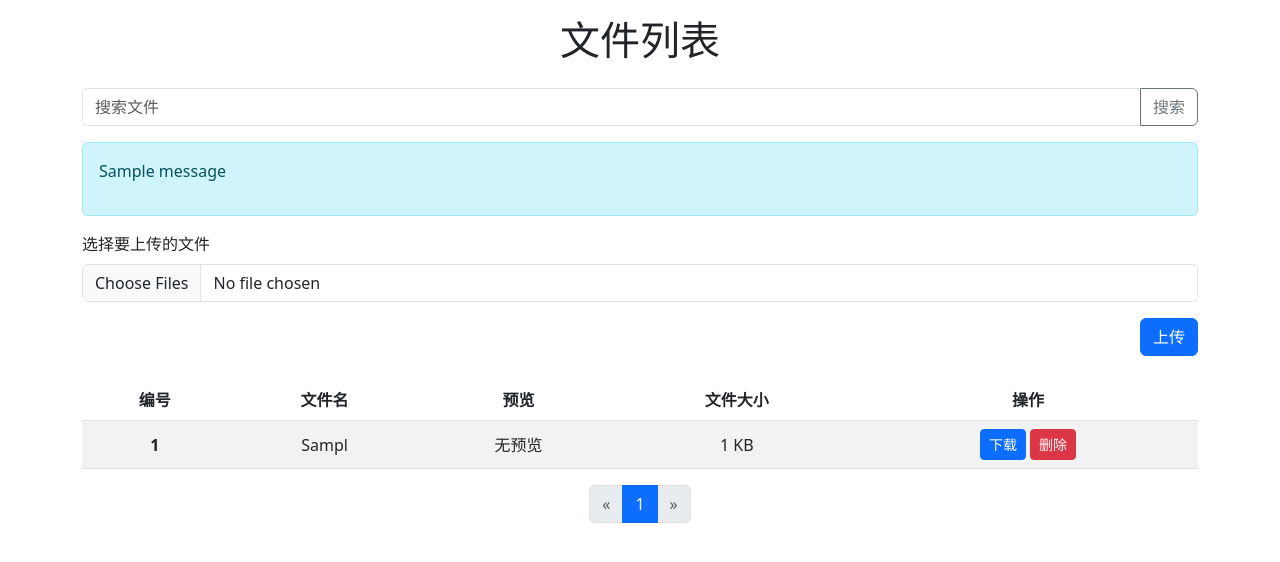
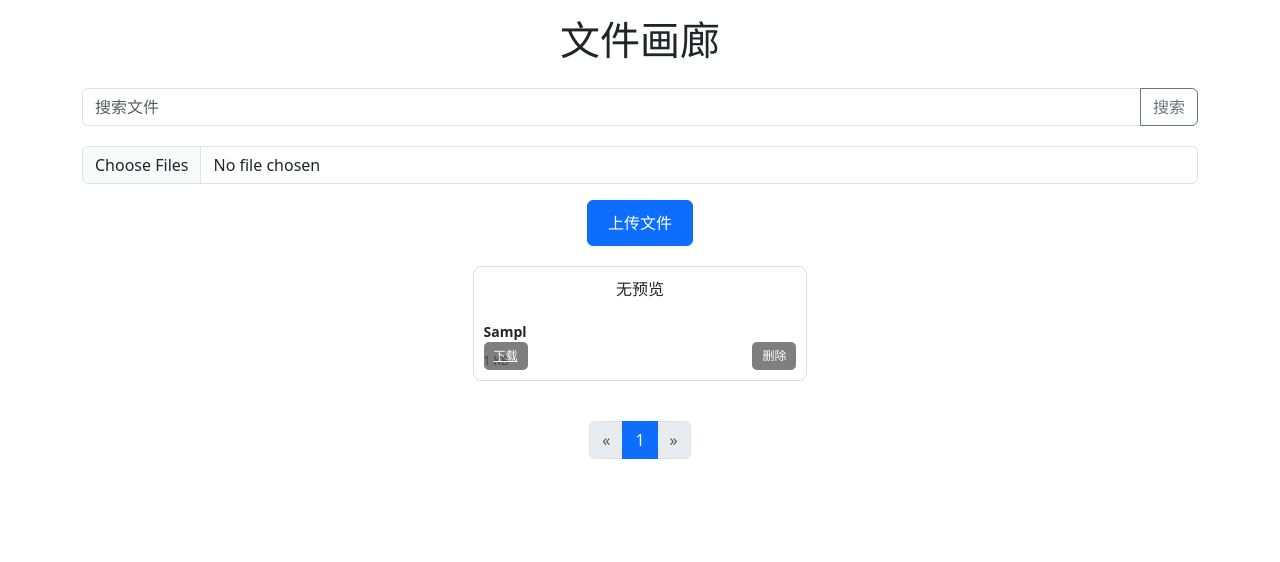
Before and after one commit to hongzhe12/cloudbox, a Django app: template templates/cloud/file_list.html in a window 1280 px wide. Shown: the top 562 px of the page. Run offline with Django 4.2, Linux system fonts and the light colour scheme; the template is opened without the code that fills it: most values are stand-ins (such as "Sample title", 1, 10 or a date in 2020); one stand-in notice (Sample message) is shown; some libraries are stand-ins or nearby versions.

Commit message:
update: 修改为流式布局

```diff
--- a/templates/cloud/file_list.html
+++ b/templates/cloud/file_list.html
@@ -4,39 +4,103 @@
 <head>
     <meta charset="UTF-8">
     <meta name="viewport" content="width=device-width, initial-scale=1.0">
-    <title>文件列表</title>
+    <title>文件画廊</title>
     <link href="{% static 'css/bootstrap.min.css' %}" rel="stylesheet">
 
     <!-- 引入 Fancybox CSS -->
     <link href="{% static 'css/jquery.fancybox.min.css' %}" rel="stylesheet">
+
     <style>
-        .file-preview {
-            width: 100px;
-            height: 100px;
+        .file-card {
+            border: 1px solid #ddd;
+            border-radius: 8px;
+            overflow: hidden;
+            position: relative;
+            margin-bottom: 20px;
+        }
+
+        .file-card img {
+            width: 100%;
+            height: auto;
             object-fit: cover;
         }
 
-        .btn-sm {
-            font-size: 0.875rem;
+        .file-card-body {
+            padding: 10px;
+        }
+
+        .file-name {
+            font-size: 14px;
+            font-weight: bold;
+            margin-bottom: 10px;
+        }
+
+        .file-size {
+            font-size: 12px;
+            color: #888;
+        }
+
+        .file-actions {
+            position: absolute;
+            bottom: 10px;
+            left: 10px;
+            right: 10px;
+            display: flex;
+            justify-content: space-between;
+        }
+
+        .file-actions a,
+        .file-actions button {
+            background-color: rgba(0, 0, 0, 0.5);
+            color: white;
+            border: none;
+            padding: 5px 10px;
+            font-size: 12px;
+            border-radius: 5px;
+            cursor: pointer;
+        }
+
+        .file-actions a:hover,
+        .file-actions button:hover {
+            background-color: rgba(0, 0, 0, 0.7);
+        }
+
+        .gallery-row {
+            display: flex;
+            flex-wrap: wrap;
+            justify-content: space-around;
+        }
+
+        .gallery-column {
+            width: 30%;
+            margin-bottom: 20px;
+        }
+
+        .upload-btn-container {
+            margin: 20px 0;
+            text-align: center;
+        }
+
+        .upload-btn-container button {
+            font-size: 16px;
+            padding: 10px 20px;
+        }
+
+        .search-container {
+            margin-bottom: 20px;
         }
 
         table {
-            word-wrap: break-word;
-            word-break: break-all;
-        }
-
-        .upload_btn {
-            display: flex;
-            justify-content: space-between;
-            align-items: center;
+            display: none;
         }
     </style>
 </head>
 <body>
 <div class="container mt-3">
-    <h1 class="mb-4 text-center">文件列表</h1>
+    <h1 class="mb-4 text-center">文件画廊</h1>
 
     <!-- 搜索框 -->
+    <div class="search-container">
         <form method="POST" action="{% url 'cloud:search' %}">
             {% csrf_token %}
             <div class="input-group mb-3">
@@ -45,80 +109,55 @@
                 <button class="btn btn-outline-secondary" type="submit">搜索</button>
             </div>
         </form>
-
-    <!-- 显示 Django 消息 -->
-    {% if messages %}
-        <div class="alert alert-info">
-            {% for message in messages %}
-                <p>{{ message }}</p>
-            {% endfor %}
     </div>
-    {% endif %}
 
     <!-- 上传文件表单 -->
-    <div class="mb-4">
+    <div class="upload-btn-container">
         <form action="{% url 'cloud:file_list' %}" method="post" enctype="multipart/form-data">
             {% csrf_token %}
-            <div class="mb-3">
-                <label for="file" class="form-label">选择要上传的文件</label>
-                <!-- 限制只能上传图片 -->
-                <input type="file" class="form-control" id="file" name="file" multiple accept="image/*" required>
-            </div>
-            <div class="upload_btn">
-                <div></div>
-                <button type="submit" class="btn btn-primary">上传</button>
-            </div>
+            <input type="file" class="form-control mb-3" id="file" name="file" multiple accept="image/*" required>
+            <button type="submit" class="btn btn-primary">上传文件</button>
         </form>
     </div>
 
-    <!-- 文件列表表格 -->
-    <div class="table-responsive">
-        <table class="table table-striped">
-            <thead class="text-center" style="background-color: #f8f9fa; color: #343a40;">
-            <tr>
-                <th scope="col" class="align-middle">编号</th>
-                <th scope="col" class="align-middle">文件名</th>
-                <th scope="col" class="align-middle">预览</th>
-                <th scope="col" class="align-middle">文件大小</th>
-                <th scope="col" class="align-middle">操作</th>
-            </tr>
-            </thead>
-            <tbody>
+    <!-- 文件画廊 -->
+    <div class="gallery-row">
         {% for file in files %}
-                <tr>
-                    <th scope="row" class="text-center align-middle">{{ forloop.counter }}</th>
-                    <td class="text-center align-middle">
-                        {{ file.name|slice:":5" }}{% if file.name|length > 5 %}...{% endif %}
-                    </td>
-                    <td class="text-center align-middle">
+            <div class="gallery-column">
+                <div class="file-card">
                     {% with file.name|slice:"-4:" as file_ext %}
                         {% if file_ext == '.jpg' or file_ext == '.jpeg' or file_ext == '.png' or file_ext == '.gif' %}
                             <!-- 使用 Fancybox 进行预览 -->
                             <a href="{{ file.url }}" data-fancybox="gallery" data-caption="{{ file.name }}">
-                                    <img src="{{ file.url }}" class="file-preview" alt="预览图" loading="lazy">
+                                <img src="{{ file.url }}" alt="文件预览">
                             </a>
                         {% else %}
+                            <div class="file-card-body text-center">
                                 <span>无预览</span>
+                            </div>
                         {% endif %}
                     {% endwith %}
-                    </td>
-                    <td class="text-center align-middle">{{ file.size }} KB</td>
-                    <td class="text-center align-middle">
-                        <a href="{{ file.url }}" class="btn btn-primary btn-sm" target="_blank">下载</a>
+
+                    <div class="file-card-body">
+                        <div class="file-name">
+                            {{ file.name|slice:":5" }}{% if file.name|length > 5 %}...{% endif %}</div>
+                        <div class="file-size">{{ file.size }} KB</div>
+                    </div>
+                    <div class="file-actions">
+                        <a href="{{ file.url }}" target="_blank">下载</a>
                         <form action="{% url 'cloud:delete_file' %}" method="post" class="d-inline">
                             {% csrf_token %}
                             <input type="hidden" name="file_name" value="{{ file.name }}">
                             <button type="submit" class="btn btn-danger btn-sm">删除</button>
                         </form>
-                    </td>
-                </tr>
+                    </div>
+                </div>
+            </div>
         {% empty %}
-                <tr>
-                    <td colspan="5" class="text-center align-middle">没有找到文件</td>
-                </tr>
+            <div class="col-12 text-center">
+                <p>没有找到文件</p>
+            </div>
         {% endfor %}
-            </tbody>
-        </table>
     </div>
 
     <!-- 分页控件 -->
```
Lines whose indentation alone changed are shown as unchanged.
